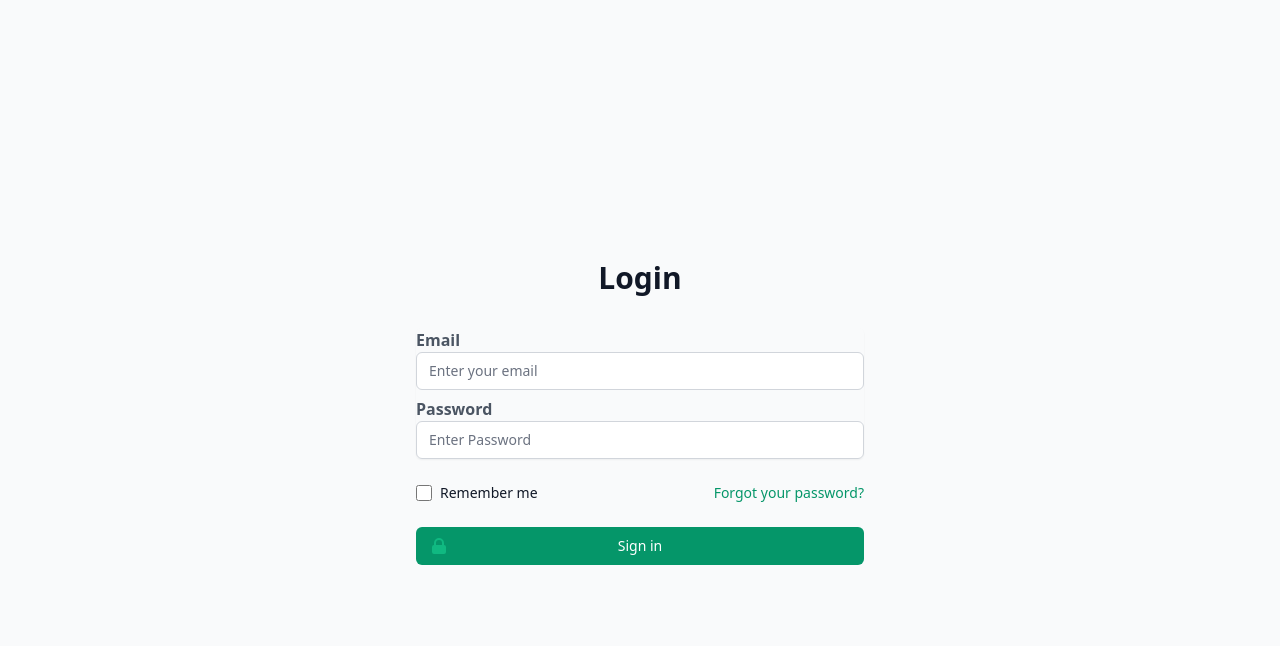
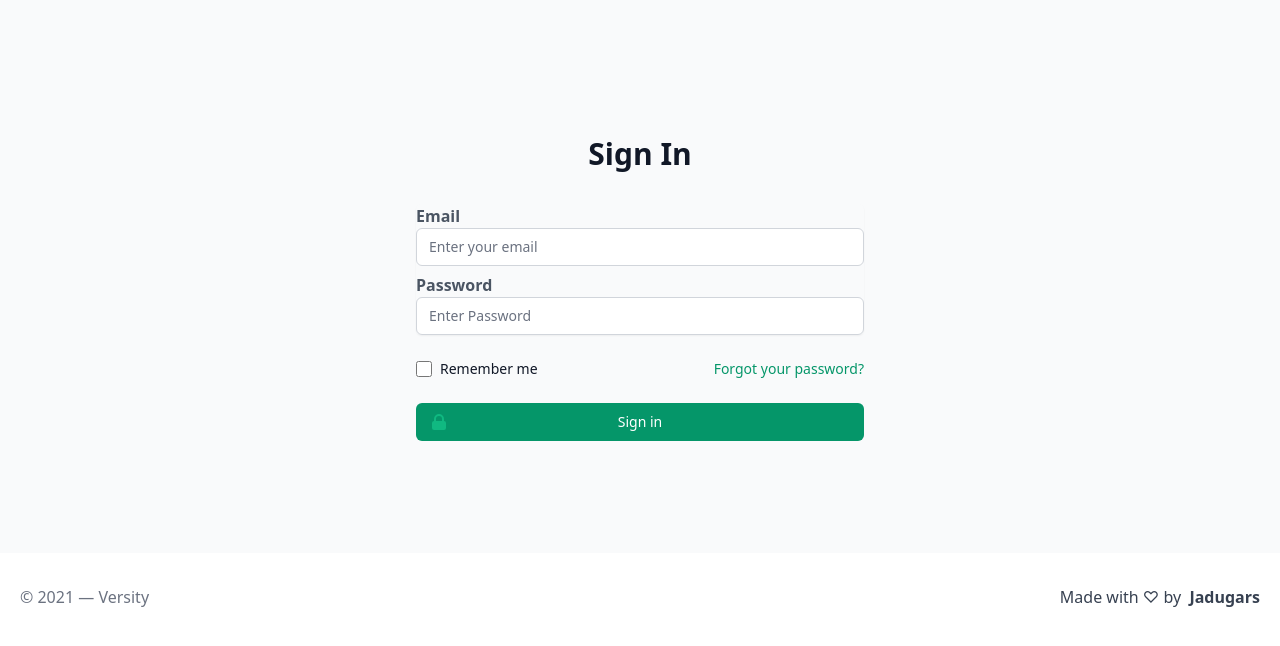
Before and after one commit to Jadugars/versity, a Next.js app: page /login in a window 1280 px wide. Shown: the top 646 px of the page. Built offline with nearby package versions, Linux system fonts and the light colour scheme; no server answers.

Commit message:
added footer

```diff
--- /dev/null
+++ b/components/footer.js
@@ -0,0 +1,17 @@
+function Footer(){
+  return(
+    <div className="">
+				<footer class="text-gray-700 body-font ">
+					<div class="container px-5 py-6 mx-auto flex items-center sm:flex-row flex-col">
+						<p class="text-gray-500 sm:py-2 sm:mt-0 mt-4">
+							© 2021 — Versity
+						</p>
+						<div class="inline-flex sm:ml-auto sm:mt-0 mt-4 justify-center sm:justify-start">
+              Made with ♡ by &nbsp; <a href="https://github.com/Jadugars" rel="noopener noreferrer" target="_blank"><strong> Jadugars</strong></a>
+						</div>
+					</div>
+				</footer>
+			</div>
+  );
+}
+export default Footer;
--- a/pages/index.js
+++ b/pages/index.js
@@ -1,5 +1,6 @@
 import { useRouter } from "next/router";
 import Image from 'next/image';
+import Footer from "../components/footer.js"
 
 export default function Home() {
   const router = useRouter();
@@ -13,6 +14,7 @@ export default function Home() {
   };
 
   return (
+    <div className="min-h-screen relative">
     <div className="md:flex bg-white h-screen rounded-lg p-24 justify-center">
       <div className="container mx-auto flex px-5 py-24 md:flex-row flex-col items-center">
         <div className="lg:max-w-lg lg:w-full md:w-1/2 w-5/6 mb-10 md:mb-0">
@@ -30,5 +32,7 @@ export default function Home() {
         </div>
       </div>
     </div>
+    <Footer className=""/>
+  </div>
   );
 }
--- a/pages/login.js
+++ b/pages/login.js
@@ -2,6 +2,7 @@ import { useFormik } from "formik";
 import { useEffect } from "react";
 import * as Yup from "yup";
 import { useRouter } from "next/router";
+import Footer from "../components/footer.js"
 
 function Login(props) {
   const router = useRouter();
@@ -33,11 +34,12 @@ function Login(props) {
   }, []);
 
   return (
-    <div className="min-h-screen flex items-center justify-center bg-gray-50 py-12 px-4 sm:px-6 lg:px-8">
+    <div className="min-h-screen relative">
+    <div className="flex items-center justify-center bg-gray-50 py-28 px-4 sm:px-6 lg:px-8">
       <div className="max-w-md w-full space-y-8">
         <div>
           <h2 className="mt-6 text-center text-3xl font-extrabold text-gray-900">
-            Login
+           Sign In
           </h2>
         </div>
         <form className="mt-8 space-y-6" onSubmit={formik.handleSubmit}>
@@ -150,6 +152,8 @@ function Login(props) {
         </form>
       </div>
     </div>
+    <Footer className=""/>
+  </div>
   );
 }
 
--- a/pages/signup.js
+++ b/pages/signup.js
@@ -1,6 +1,7 @@
 import { useState } from "react";
 import { useFormik } from "formik";
 import * as Yup from "yup";
+import Footer from "../components/footer.js"
 
 function SignUp(props) {
   let [clicked, setClicked] = useState(false);
@@ -32,7 +33,8 @@ function SignUp(props) {
   });
 
   return (
-    <div className="min-h-screen flex items-center justify-center bg-gray-50 py-12 px-4 sm:px-6 lg:px-8">
+    <div className="min-h-screen relative">
+    <div className="flex items-center justify-center bg-gray-50 py-28 px-4 sm:px-6 lg:px-8">
       <div className="max-w-md w-full space-y-8">
         <div>
           <h2 className="mt-6 text-center text-3xl font-extrabold text-gray-900">
@@ -141,6 +143,8 @@ function SignUp(props) {
         </form>
       </div>
     </div>
+    <Footer className=""/>
+  </div>
   );
 }
 
```
